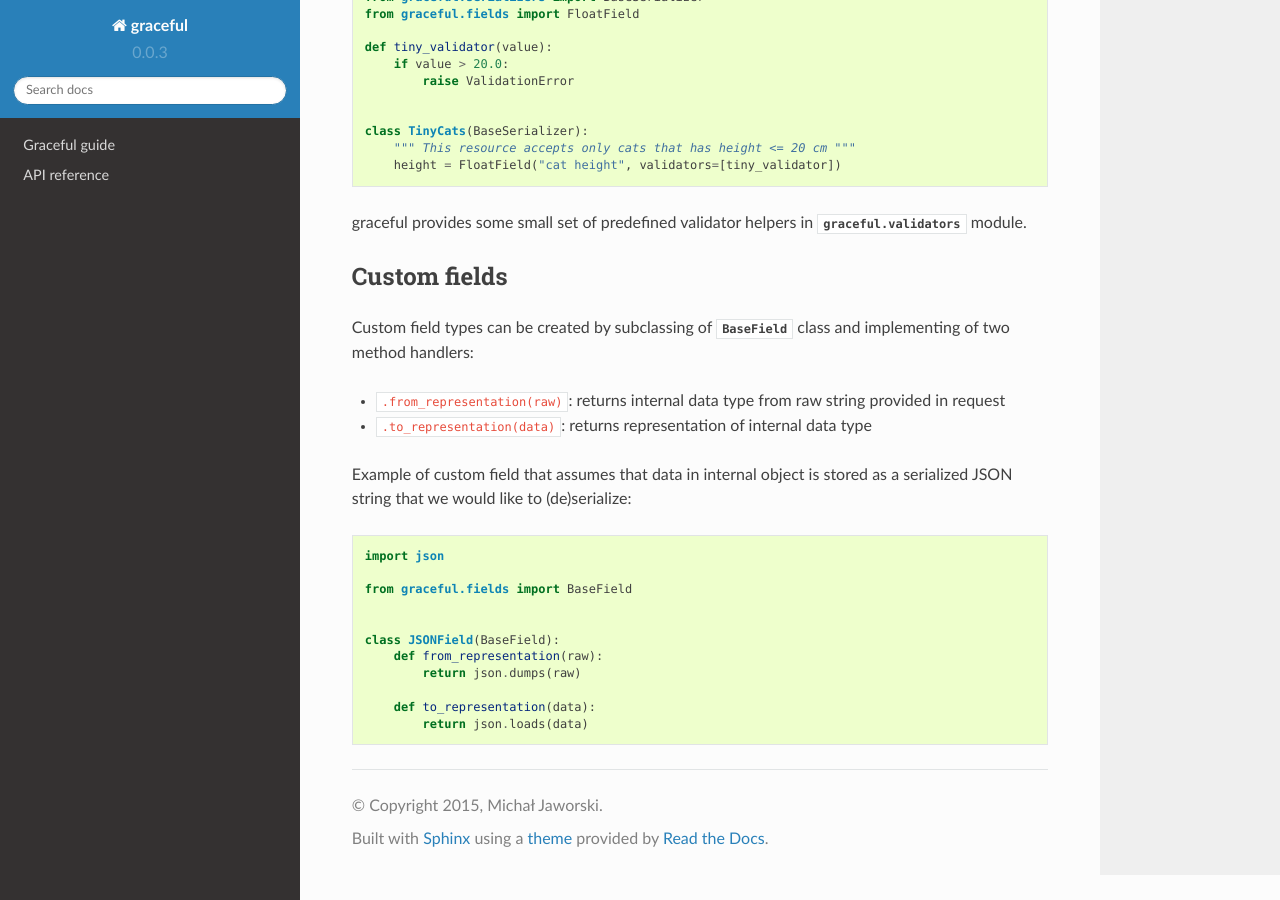
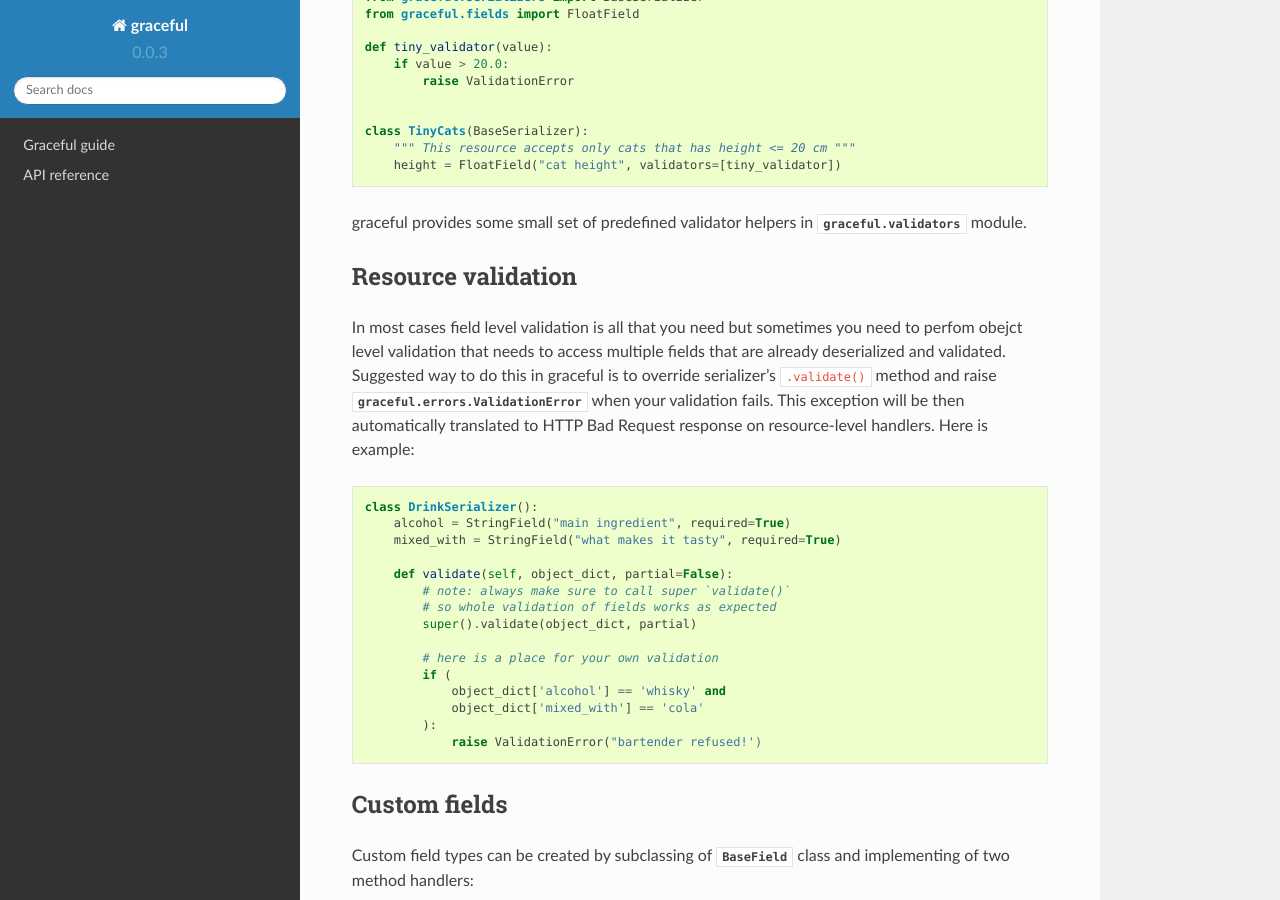
Before and after one commit to swistakm/graceful, a Sphinx documentation site: the page built from docs/guide/serializers.rst, in a window 1280 px wide and 900 px high, scrolled down 2724 px. Built offline with Sphinx 7.4.7 and the Read the Docs theme 2.0.0, drawn with Linux system fonts in a browser that asks for light colours.

Commit message:
allow easy resource-level validation performed by serializer
* add `.as_bad_request()` method to ValidationError
* add documentation subsection about whole serializer validation
* catch `ValidationError` in 'require_validated`

resolves #1

```diff
--- a/docs/guide/serializers.rst
+++ b/docs/guide/serializers.rst
@@ -166,6 +166,37 @@ graceful provides some small set of predefined validator helpers in
 :any:`graceful.validators` module.
 
 
+Resource validation
+~~~~~~~~~~~~~~~~~~~
+
+In most cases field level validation is all that you need but sometimes you
+need to perfom obejct level validation that needs to access multiple fields
+that are already deserialized and validated. Suggested way to do this in
+graceful is to override serializer's ``.validate()`` method and raise
+:class:`graceful.errors.ValidationError` when your validation fails. This
+exception will be then automatically translated to HTTP Bad Request response
+on resource-level handlers. Here is example:
+
+
+.. code-block:: python
+
+    class DrinkSerializer():
+        alcohol = StringField("main ingredient", required=True)
+        mixed_with = StringField("what makes it tasty", required=True)
+
+        def validate(self, object_dict, partial=False):
+            # note: always make sure to call super `validate()`
+            # so whole validation of fields works as expected
+            super().validate(object_dict, partial)
+
+            # here is a place for your own validation
+            if (
+                object_dict['alcohol'] == 'whisky' and
+                object_dict['mixed_with'] == 'cola'
+            ):
+                raise ValidationError("bartender refused!')
+
+
 Custom fields
 ~~~~~~~~~~~~~
 
```
Also changed, not shown: 3 other files.
